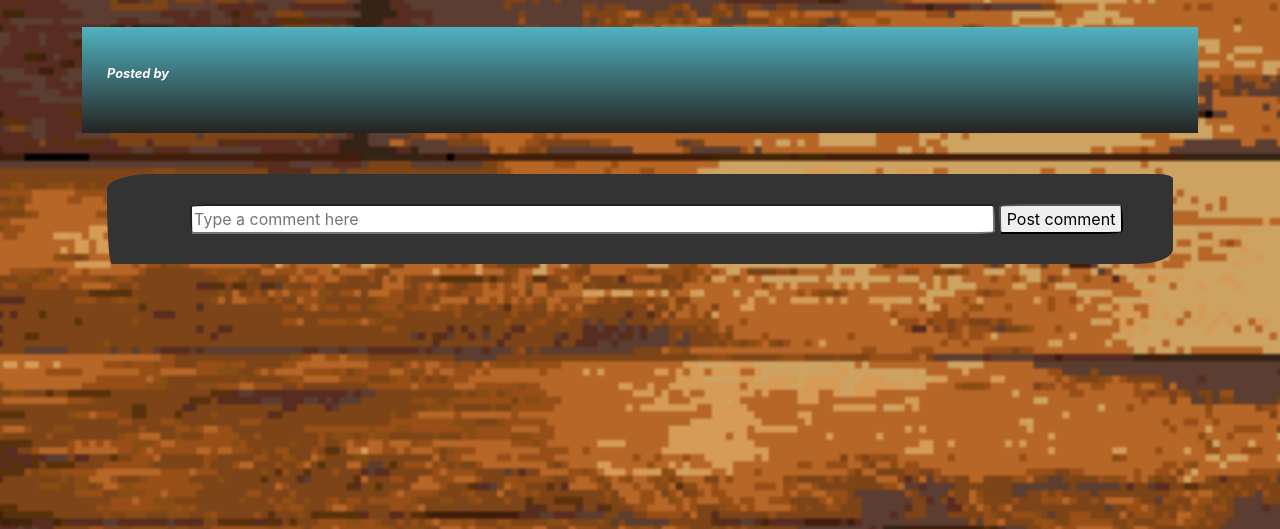
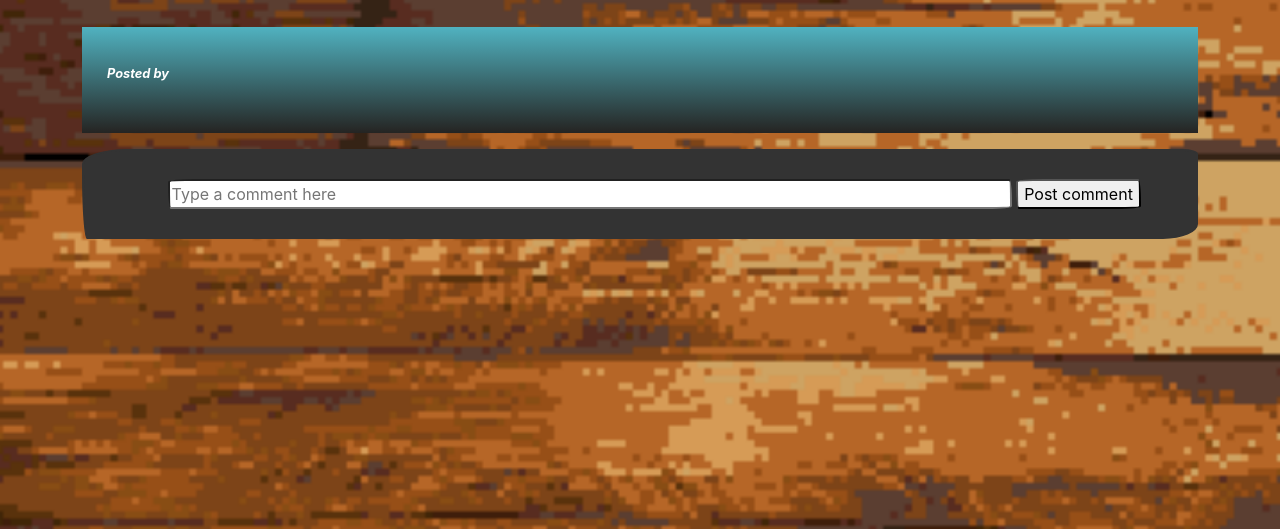
Before and after one commit to Semuca/CITS3403, a Flask app: template app/templates/thread.html in a window 1280 px wide. Shown: the part 53-582 px from the top of the page. Run offline with Flask 3, Linux system fonts and the light colour scheme; the template is opened without the code that fills it, so the values that code supplies are empty; some libraries are stand-ins or nearby versions; some web fonts are replaced.

Commit message:
Cleaning up css

```diff
--- a/app/static/css/thread.css
+++ b/app/static/css/thread.css
@@ -41,14 +41,8 @@ body{
 
 .thread-content:after,
 .thread-content:before {
-    content: '';
     display: table;
     clear: both;
-}
-
-.thread-content .tab-content,
-.thread-content .tab-pane {
-    background: 0 0;
 }
 
 .poster {
@@ -62,14 +56,6 @@ body{
 .comment-username{
     color: var(--darkGrey);
 }
-
-/* hr {
-    color: var(--white);
-} */
-
-/* label {
-    color: var(--darkGrey);
-} */
 
 .post-comment {
     margin: auto;
@@ -91,7 +77,7 @@ body{
     top: 5px;
     bottom: 5px;
     width: 5px;
-    background: var(--lightGrey);
+    background: var(--navy);
     left: 20%;
     margin-left: -2.5px
 }
@@ -115,7 +101,7 @@ body{
     font-size: 12px;
     font-weight: 600;
     display: block;
-    color: var(--orange);
+    color: var(--white);
 }
 
 .timeline .timeline-time .time {
@@ -123,7 +109,7 @@ body{
     font-size: 20px;
     font-weight: 600;
     display: block;
-    color: var(--orange);
+    color: var(--white);
 }
 
 .timeline .timeline-body {
@@ -171,7 +157,6 @@ body{
 
 .timeline-content:after,
 .timeline-content:before {
-    content: '';
     display: table;
     clear: both;
 }
--- a/app/templates/forum.html
+++ b/app/templates/forum.html
@@ -31,8 +31,8 @@
 
                 <!-- Forum List -->
                 <div class="forum-content">
-                    <div class="tab-content p-0">
-                        <div class="tab-pane fade active show">
+                    <div class="p-0">
+                        <div class="fade active show">
                             <!-- Threads added here-->
                             <ul class="thread" id="threads"></ul>
                         </div>
--- a/app/templates/thread.html
+++ b/app/templates/thread.html
@@ -19,9 +19,8 @@
             </div>
         </div>
 
-        <div class="thread-content">
-            <div class="tab-content p-0">
-                <div class="tab-pane fade active show" id="thread-post">
+        <div class="thread-content p-0">
+                <div class="fade active show" id="thread-post">
                     <div class="list-group mt-3" id="children">
                         <div class="m-2 post-comment">
                             <input type="text" id="commentText" placeholder="Type a comment here" required/>
@@ -46,7 +45,6 @@
                         </ul>
                     </div>
                 </div>
-            </div>
         </div>
     </div>
 {% endblock %}
```
Also changed, not shown: app/static/css/forum.css (+1 -10 lines), app/templates/game.html (+4 -10 lines).
